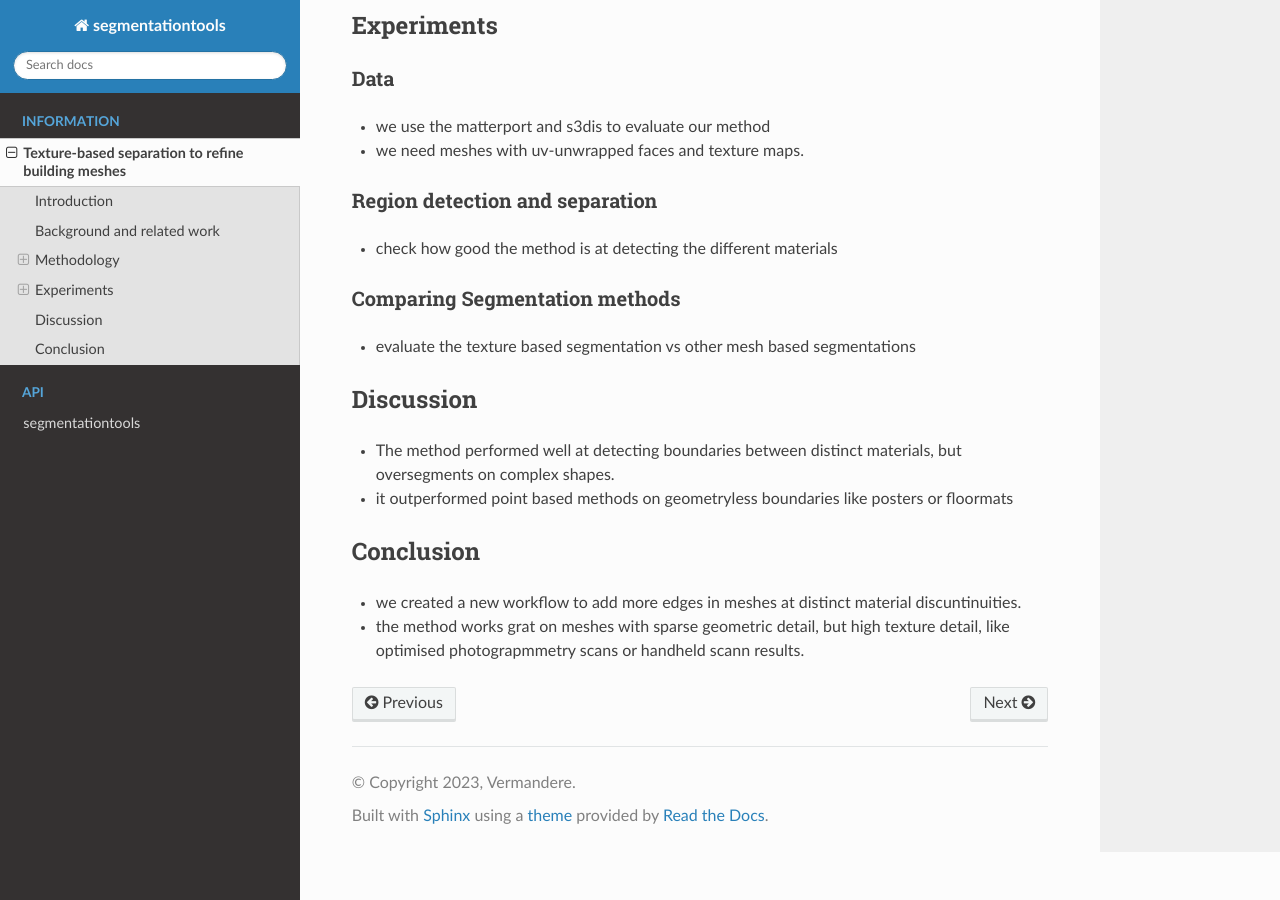
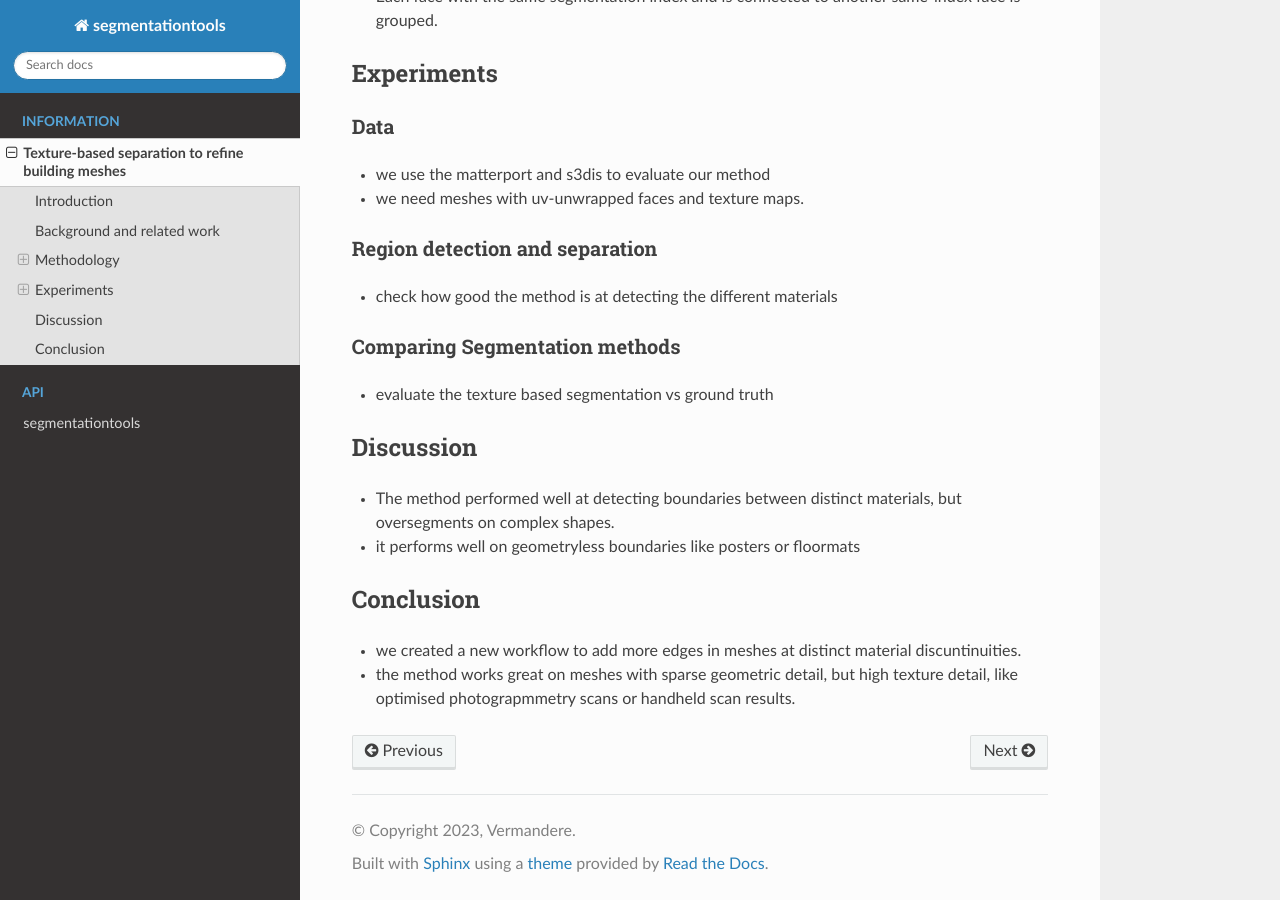
Before and after one commit to JelleKUL/segmentationtools, a Sphinx documentation site: the page built from docs/source/information/overview.md, in a window 1280 px wide and 900 px high, scrolled down 1804 px. Built offline with Sphinx 7.4.7 and the Read the Docs theme 2.0.0, drawn with Linux system fonts in a browser that asks for light colours; pages that are not in the unit, such as notebooks, are missing from menus; some of the changed text lies outside the part shown.

```diff
--- a/docs/source/information/overview.md
+++ b/docs/source/information/overview.md
@@ -18,6 +18,8 @@
 
 - segmentation methods
   - A lot of point based segmentation networks with normalized point clouds
+  - This means they don't directly work with the geometry, but a abstraction of it
+  - In meshes, the most detailed part is the texture information
   - rgb is mostly used as a extra parameter in geometry based segmentation, making it difficult to group repeating textures with distinct colors
   - a lot of image based segmentation from localised images
   - The uv map is rerely used to segment the scene, mostly because of the lack of a one to one relation between the scene and the taxture map.
@@ -70,13 +72,13 @@
 
 ### Comparing Segmentation methods
 
-- evaluate the texture based segmentation vs other mesh based segmentations
+- evaluate the texture based segmentation vs ground truth
 
 ## Discussion
 
 - The method performed well at detecting boundaries between distinct materials, but oversegments on complex shapes.
-- it outperformed point based methods on geometryless boundaries like posters or floormats
+- it performs well on geometryless boundaries like posters or floormats
 
 ## Conclusion
 - we created a new workflow to add more edges in meshes at distinct material discuntinuities.
-- the method works grat on meshes with sparse geometric detail, but high texture detail, like optimised photograpmmetry scans or handheld scann results.
+- the method works great on meshes with sparse geometric detail, but high texture detail, like optimised photograpmmetry scans or handheld scan results.
```
